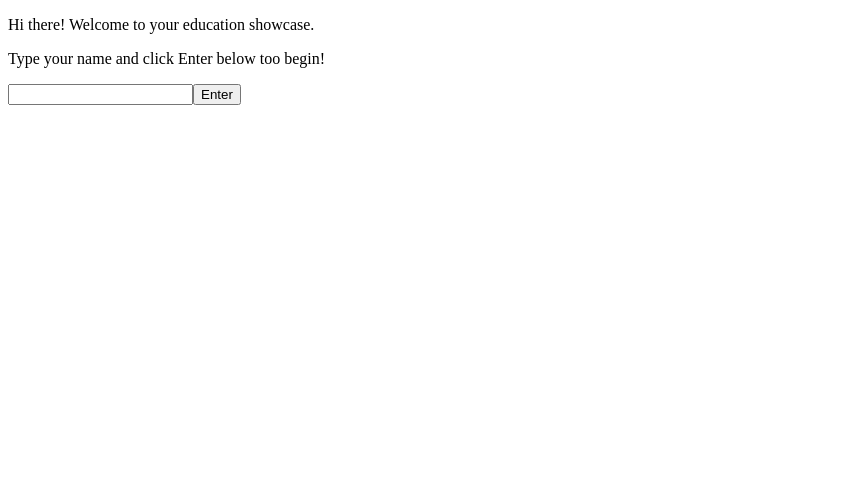
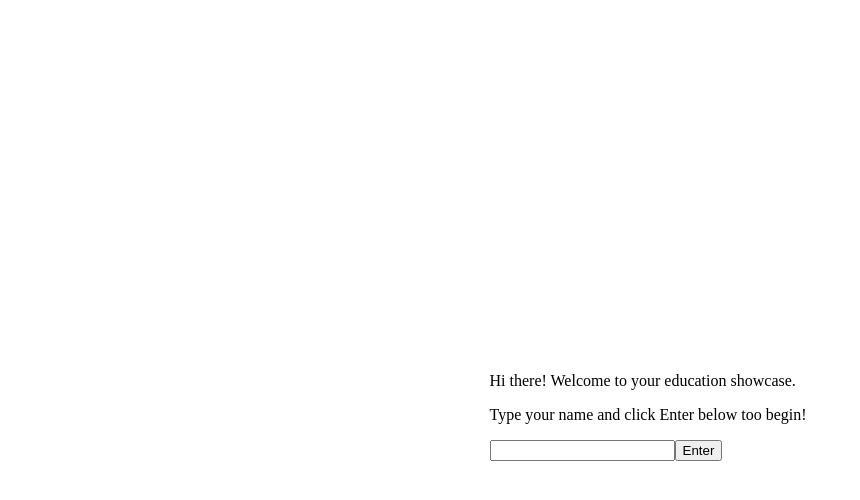
Before and after one commit to tadakongithub/showcase_challenge, a React (Create React App) app: page / in a window 1280 px wide. Shown: the top 500 px of the page, without its empty margins (0-860 px from the left). Built offline with nearby package versions, Linux system fonts and the light colour scheme; no server answers.

Commit message:
form for username is centered on the page.
Created a template which centers one item on the page.

```diff
--- a/src/components/pages/Intro.js
+++ b/src/components/pages/Intro.js
@@ -1,6 +1,7 @@
 import React from 'react'
 import NameForm from '../organisms/NameForm'
+import OneItemCenter from '../templates/OneItemCenter'
 
-const Intro = (props) => <NameForm setName={props.setName}/>
+const Intro = (props) => <OneItemCenter><NameForm setName={props.setName}/></OneItemCenter>
 
 export default Intro
--- /dev/null
+++ b/src/components/templates/OneItemCenter.js
@@ -0,0 +1,14 @@
+import React from 'react'
+import styled from 'styled-components'
+
+const FlexCenter = styled.div`
+    display: flex;
+    align-items: center;
+    justify-content: center;
+    width: 100vw;
+    height: 100vh;
+`
+
+const OneItemCenter = (props) => <FlexCenter>{props.children}</FlexCenter>
+
+export default OneItemCenter
```
